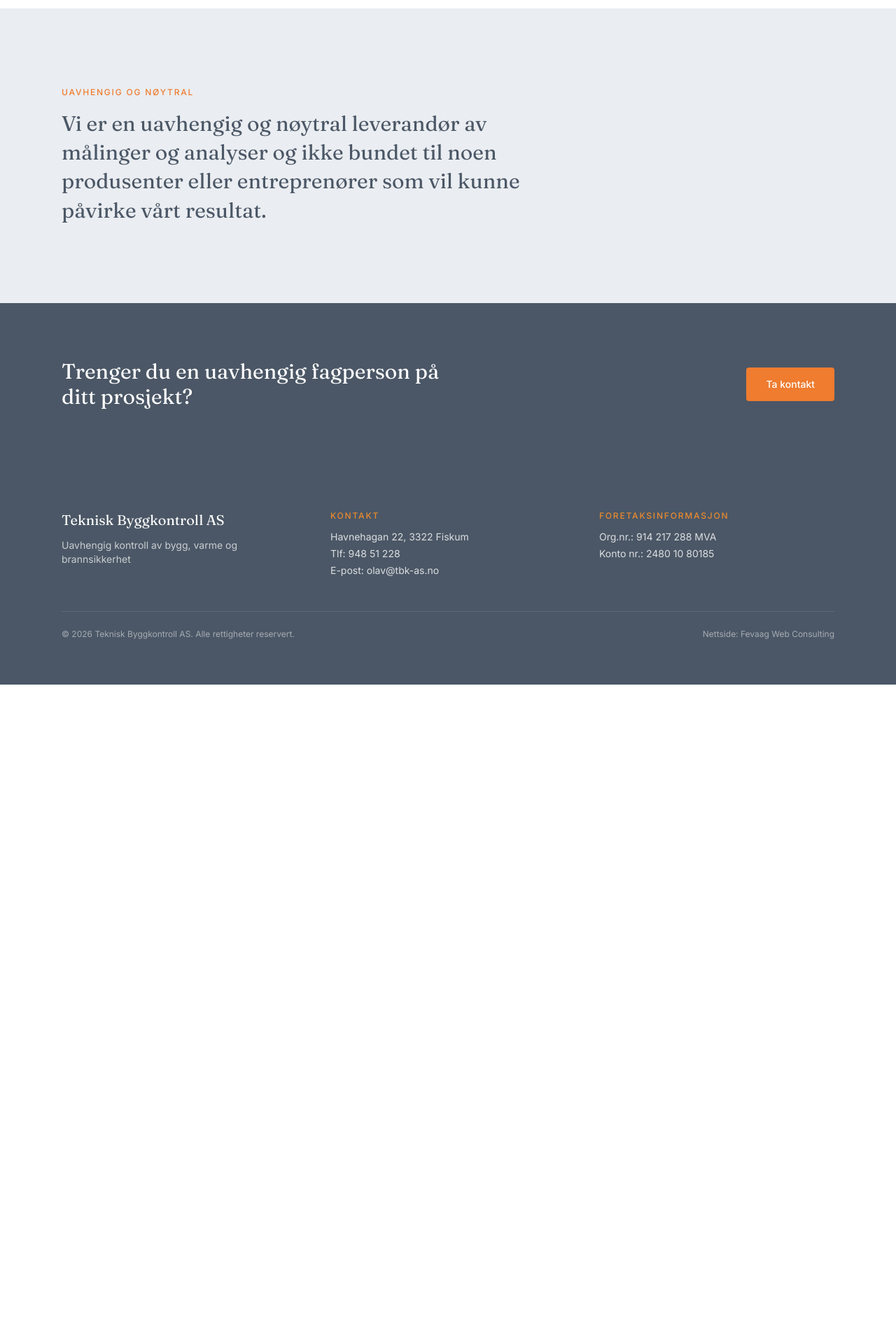
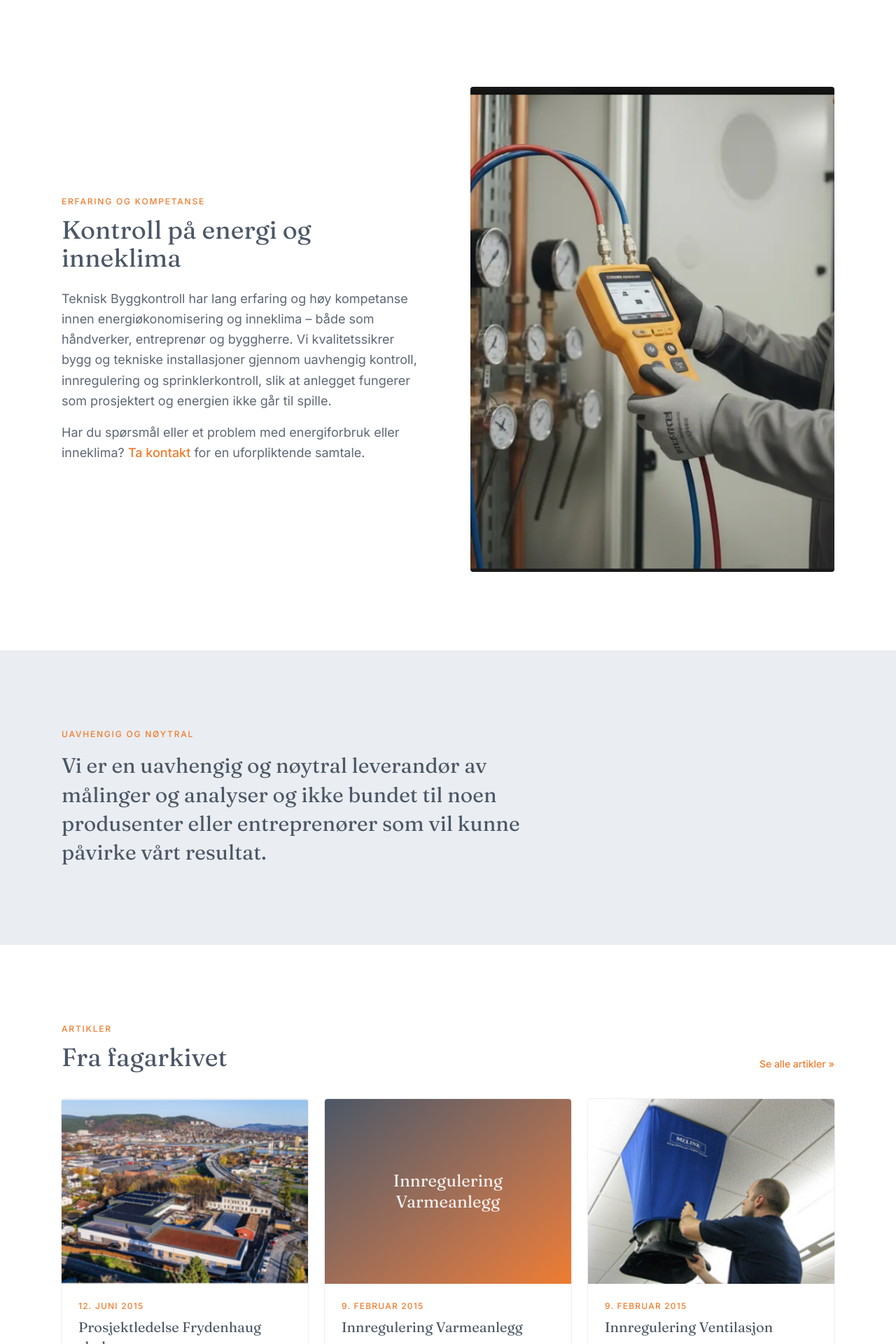
Before and after one commit to TerjeFevaag/tbk-as, a Next.js app: page / in a window 1280 px wide. Shown: the part 1600-3520 px from the top of the page at 70% size. Before the commit the page ends 2578 px from the top, so only its background shows below. Built offline with nearby package versions, Linux system fonts and the light colour scheme.

Commit message:
Restore Kontroll på energi og inneklima and Artikler sections on homepage
The rebuild dropped these two sections from the old homepage. Re-adds
an experience/expertise section (copy updated to reflect the current
3-service scope) and a latest-articles teaser linking to /artikler.

```diff
--- a/app/page.tsx
+++ b/app/page.tsx
@@ -1,8 +1,11 @@
 import type { Metadata } from "next";
+import Image from "next/image";
 import Link from "next/link";
 
+import { ArticleCard } from "@/components/article-card";
 import { Hero } from "@/components/hero";
 import { ServiceCard } from "@/components/service-card";
+import { articles } from "@/content/articles";
 import { services } from "@/content/services";
 import { siteConfig } from "@/content/site";
 
@@ -29,6 +32,47 @@ export default function Home() {
         </div>
       </section>
 
+      <section className="overflow-hidden">
+        <div className="mx-auto grid max-w-6xl items-center gap-12 px-6 py-20 md:grid-cols-2 md:gap-16 md:py-28">
+          <div>
+            <p className="text-xs font-medium uppercase tracking-[0.15em] text-brand-orange">
+              Erfaring og kompetanse
+            </p>
+            <h2 className="mt-3 font-serif text-3xl text-brand-slate md:text-4xl">
+              Kontroll på energi og inneklima
+            </h2>
+            <p className="mt-6 max-w-xl text-base leading-relaxed text-brand-slate/90 md:text-lg">
+              Teknisk Byggkontroll har lang erfaring og høy kompetanse innen
+              energiøkonomisering og inneklima – både som håndverker,
+              entreprenør og byggherre. Vi kvalitetssikrer bygg og tekniske
+              installasjoner gjennom uavhengig kontroll, innregulering og
+              sprinklerkontroll, slik at anlegget fungerer som prosjektert og
+              energien ikke går til spille.
+            </p>
+            <p className="mt-4 max-w-xl text-base leading-relaxed text-brand-slate/90 md:text-lg">
+              Har du spørsmål eller et problem med energiforbruk eller
+              inneklima?{" "}
+              <Link
+                href="/kontakt-oss"
+                className="font-medium text-brand-orange transition-colors hover:text-brand-orange-light"
+              >
+                Ta kontakt
+              </Link>{" "}
+              for en uforpliktende samtale.
+            </p>
+          </div>
+          <div className="relative aspect-[4/3] w-full overflow-hidden rounded-sm bg-brand-bg md:aspect-[3/4]">
+            <Image
+              src="/images/services/innregulering/innregulering-1.png"
+              alt="Innregulering av teknisk anlegg"
+              fill
+              sizes="(min-width: 768px) 50vw, 100vw"
+              className="object-cover"
+            />
+          </div>
+        </div>
+      </section>
+
       <section className="bg-brand-bg">
         <div className="mx-auto max-w-6xl px-6 py-20 md:py-28">
           <p className="text-xs font-medium uppercase tracking-[0.15em] text-brand-orange">
@@ -39,6 +83,33 @@ export default function Home() {
             og ikke bundet til noen produsenter eller entreprenører som vil
             kunne påvirke vårt resultat.
           </p>
+        </div>
+      </section>
+
+      <section className="mx-auto max-w-6xl px-6 py-20 md:py-28">
+        <div className="flex flex-col items-start justify-between gap-4 md:flex-row md:items-end">
+          <div>
+            <p className="text-xs font-medium uppercase tracking-[0.15em] text-brand-orange">
+              Artikler
+            </p>
+            <h2 className="mt-3 max-w-2xl font-serif text-3xl text-brand-slate md:text-4xl">
+              Fra fagarkivet
+            </h2>
+          </div>
+          <Link
+            href="/artikler"
+            className="inline-flex shrink-0 items-center text-sm font-medium text-brand-orange transition-colors hover:text-brand-orange-light"
+          >
+            Se alle artikler »
+          </Link>
+        </div>
+        <div className="mt-10 grid gap-8 md:grid-cols-3 md:gap-6">
+          {[...articles]
+            .sort((a, b) => b.publishedAt.localeCompare(a.publishedAt))
+            .slice(0, 3)
+            .map((article) => (
+              <ArticleCard key={article.slug} article={article} />
+            ))}
         </div>
       </section>
 
```
